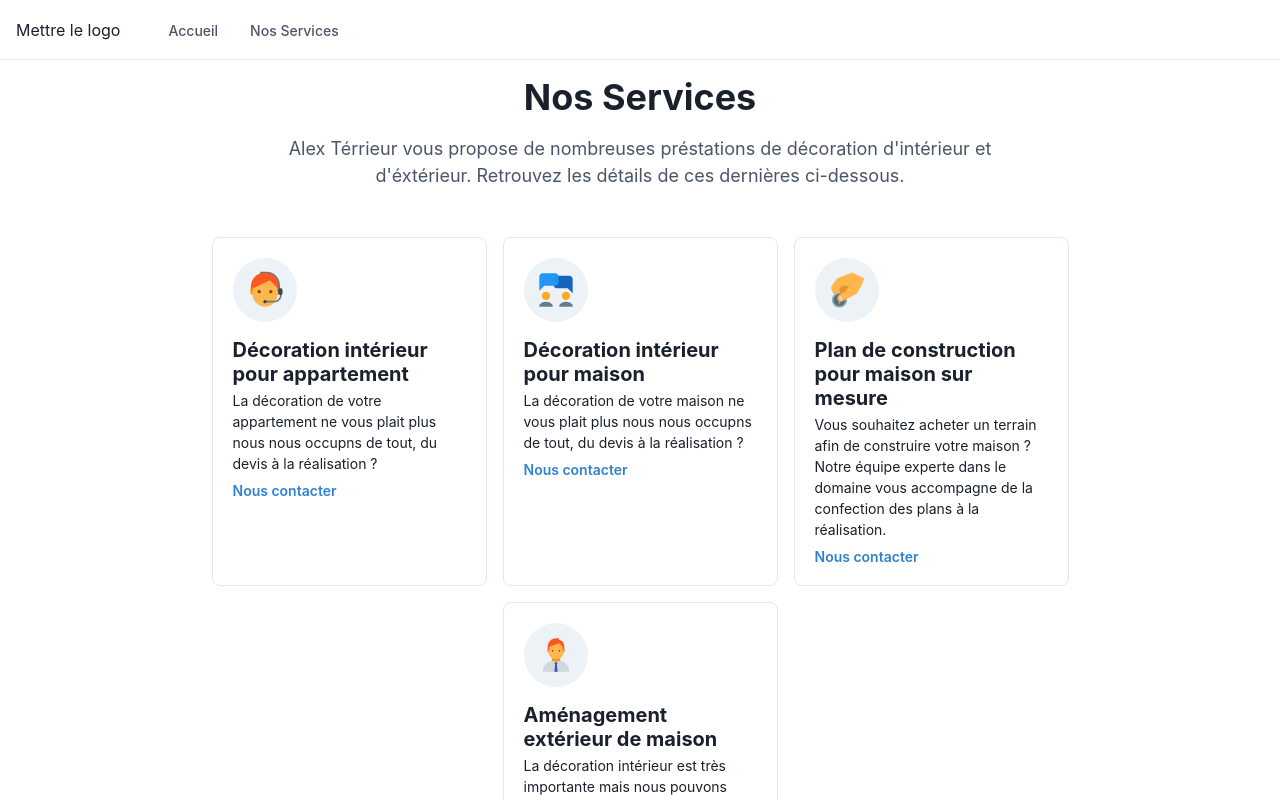
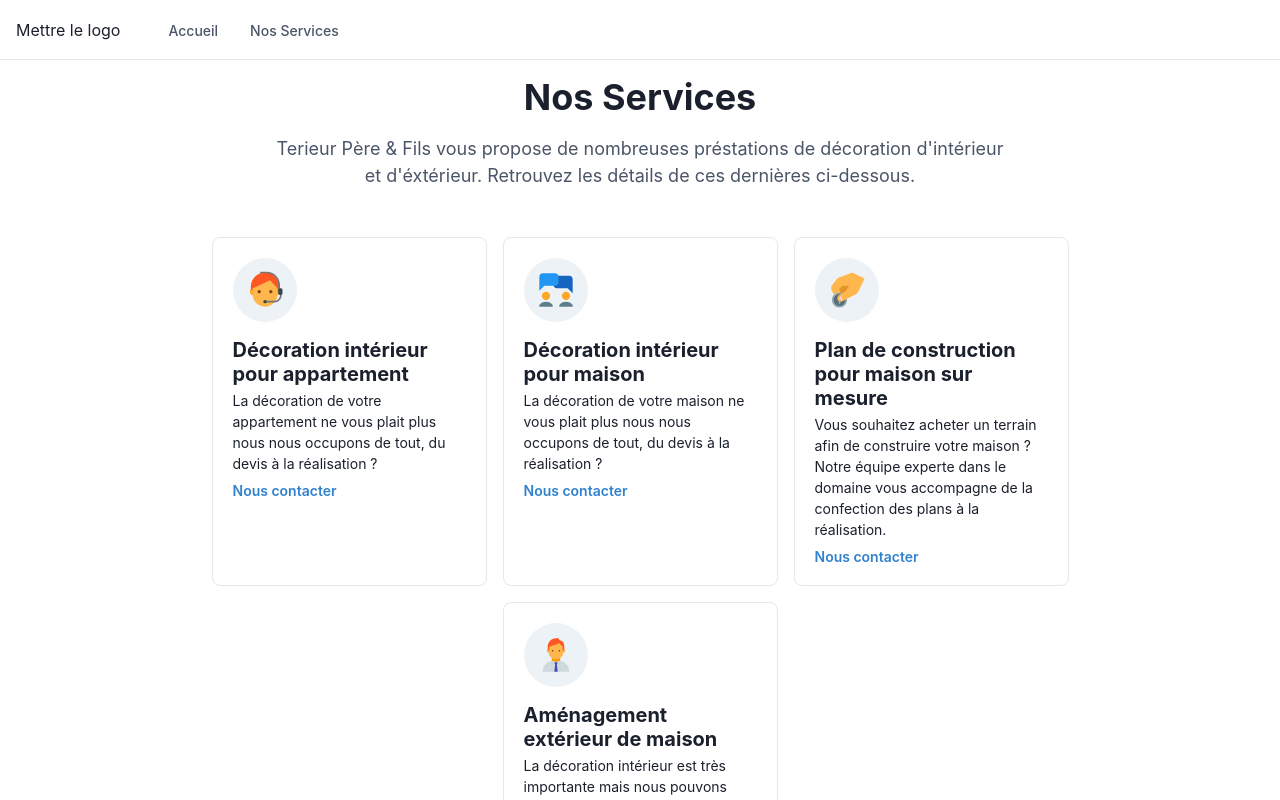
Before and after one commit to Bogerau/Projet-Allain-terrieur, a Next.js app: page /NosServices in a window 1280 px wide. Shown: the top 800 px of the page. Built offline with nearby package versions, Linux system fonts and the light colour scheme.

Commit message:
correction de fautes d'orthographe

```diff
--- a/src/component/présentation/index.tsx
+++ b/src/component/présentation/index.tsx
@@ -25,6 +25,7 @@ interface CardProps {
   description: string
   icon: ReactElement
   href: string
+
 }
 
 const Card = ({ heading, description, icon, href }: CardProps) => {
@@ -69,7 +70,7 @@ export default function gridListWith() {
           Nos Services
         </Heading>
         <Text color={'gray.600'} fontSize={{ base: 'sm', sm: 'lg' }}>
-          Alex Térrieur vous propose de nombreuses préstations de décoration d'intérieur et d'éxtérieur.
+          Terieur Père & Fils vous propose de nombreuses préstations de décoration d'intérieur et d'éxtérieur.
           Retrouvez les détails de ces dernières ci-dessous.
         </Text>
       </Stack>
@@ -79,13 +80,13 @@ export default function gridListWith() {
           <Card
             heading={'Décoration intérieur pour appartement'}
             icon={<Icon as={FcAssistant} w={10} h={10} />}
-            description={'La décoration de votre appartement ne vous plait plus nous nous occupns de tout, du devis à la réalisation ? '}
+            description={'La décoration de votre appartement ne vous plait plus nous nous occupons de tout, du devis à la réalisation ? '}
             href={'#'}
           />
           <Card
             heading={'Décoration intérieur pour maison'}
             icon={<Icon as={FcCollaboration} w={10} h={10} />}
-            description={'La décoration de votre maison ne vous plait plus nous nous occupns de tout, du devis à la réalisation ?'}
+            description={'La décoration de votre maison ne vous plait plus nous nous occupons de tout, du devis à la réalisation ?'}
             href={'#'}
           />
           <Card
```
